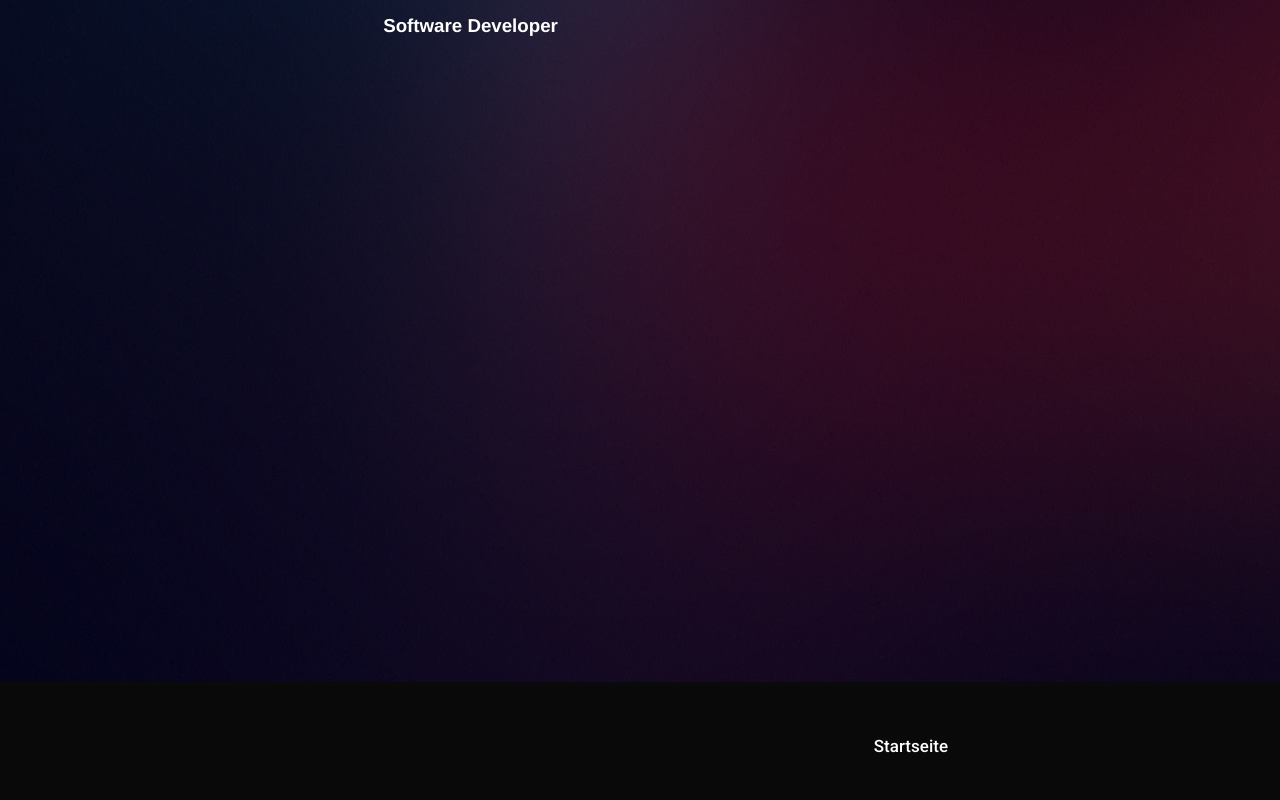
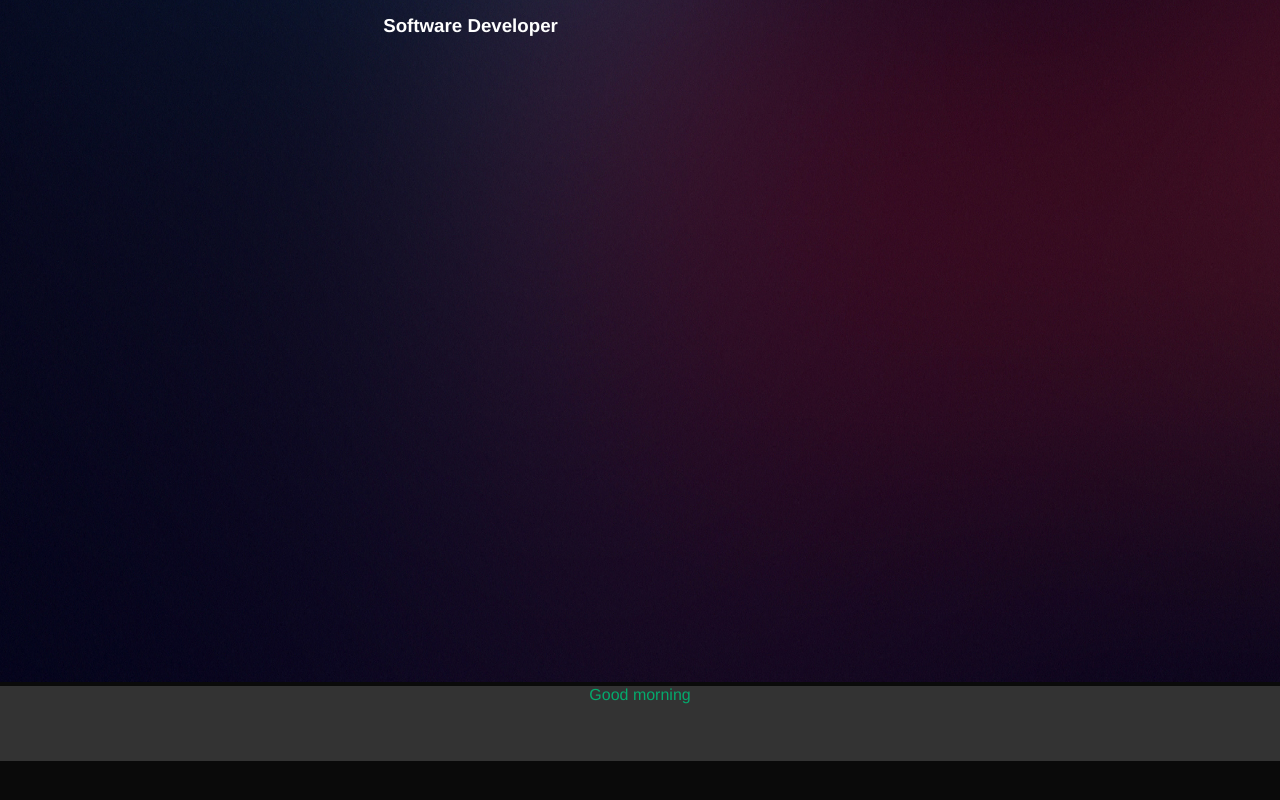
Before and after one commit to jeremykailaederach/jeremylaederach, an Angular app: page / in a window 1280 px wide. Shown: the part 618-1418 px from the top of the page. After the commit the page ends 1379 px from the top, so only its background shows below. Built offline with nearby package versions, Linux system fonts and the light colour scheme.

Commit message:
delete footer styling

```diff
--- a/src/app/footer/footer.component.html
+++ b/src/app/footer/footer.component.html
@@ -1,35 +1,7 @@
-<div>
-    <div *ngIf="nav">
-        <mat-toolbar calss="mat-toolbar" (scroll)="onScroll()" #nav [ngClass]="navbarfixed?'fixed':'nofixed'">
-            <div class="navlogo" fxShow="true" fxHide.lt-md="true"></div>
-            <span><a (click)="hideSidenav()" routerLinkActive="active" [routerLink]="['/']" mat-button>
-                <!-- <img src="../../assets/images/Logo-Scherer-Gartengestaltung.png" alt="logo" height="70px"> -->
-            </a></span>
-
-            <span class="example-spacer"></span>
-
-            <div class="navlinks" fxShow="true" fxHide.lt-md="true">
-                <a routerLinkActive="active" [routerLink]="['/']" mat-button>Startseite</a>
-            </div>
-
-            <div fxShow="true" fxHide.gt-sm="true">
-                <button (click)="showSidenav()" mat-button>
-                    <mat-icon>menu</mat-icon>
-                </button>
-            </div>
-        </mat-toolbar>
-    </div>
-
-
-    <div *ngIf="sidenav">
-        <mat-sidenav-container fxFlexFill class="example-container" hidde>
-            <mat-sidenav class="mat-sidenav" #sidenav fxLayout="column">
-                <div fxLayout="column">
-                    <button (click)="hideSidenav()" mat-button><mat-icon>close</mat-icon></button>
-                    <a (click)="hideSidenav()" routerLinkActive="active" [routerLink]="['/']" mat-button>Startseite</a>
-                </div>
-            </mat-sidenav>
-        </mat-sidenav-container>
-    </div>
-
-</div>
+<footer>
+    <a>
+        <div layout="row" layout-align="center center" flex>
+            {{footerText}}
+        </div>
+    </a>
+</footer>
--- a/src/app/footer/footer.component.scss
+++ b/src/app/footer/footer.component.scss
@@ -1,44 +1,16 @@
-.mat-toolbar {
-    background-color: rgba(0, 0, 0, 0.1);
-    color: rgb(255, 255, 255);
-    height: 120px;
+footer {
+    // position: fixed;
+    bottom: 0px;
+    background-color: #333;
+    width: 100%;
+    height: 75px;
 }
 
-.example-spacer {
-    flex: 1 1 auto;
-}
-
-.navlogo {
-    margin-right: 300px;
-}
-
-.navlinks {
-    margin-right: 300px;
+div {
+    text-align: center;
+    color: #04aa6d;
 }
 
 a {
-    font-size: 17px;
+    text-decoration: none;
 }
-
-.fixed {
-    position: fixed;
-    width: 100%;
-    transition: 0.2s linear;
-    bottom: 0px;
-    height: 80px;
-}
-
-.nofixed {
-    position: static;
-    transition: 0.2s linear;
-    bottom: -50px;
-}
-
-.mat-sidenav {
-    background-color: rgba(0, 0, 0, 0.95);
-    position: absolute;
-    z-index: 2000;
-    width: 100%;
-    height: 1000px;
-    transition: all 1s;
-}
--- a/src/app/footer/footer.component.ts
+++ b/src/app/footer/footer.component.ts
@@ -1,4 +1,4 @@
-import { Component, HostListener, OnInit } from '@angular/core';
+import { Component, OnInit } from '@angular/core';
 
 @Component({
   selector: 'app-footer',
@@ -6,30 +6,21 @@ import { Component, HostListener, OnInit } from '@angular/core';
   styleUrls: ['./footer.component.scss']
 })
 export class FooterComponent implements OnInit {
-  sidenav: boolean = false;
-  nav: boolean = true;
-  navbarfixed: boolean = false;
+  footerText: string = "";
 
   constructor() { }
-  @HostListener('window:scroll', ['$event']) onScroll(){
-    if (window.scrollY > 50){
-      this.navbarfixed = true;
+
+  ngOnInit(): void {
+    var time = new Date().getHours();
+    if (time < 11){
+      this.footerText = "Good morning";
     }
-    else {
-      this.navbarfixed = false;
+    else if (time < 15){
+      this.footerText = "Good afternoon";
+    }
+    else if (time < 24){
+      this.footerText = "Good evening";
     }
   }
 
-  ngOnInit(): void {
-  }
-
-  showSidenav() {
-    this.sidenav = true;
-    this.nav = false;
-  }
-
-  hideSidenav() {
-    this.sidenav = false;
-    this.nav = true;
-  }
 }
```
